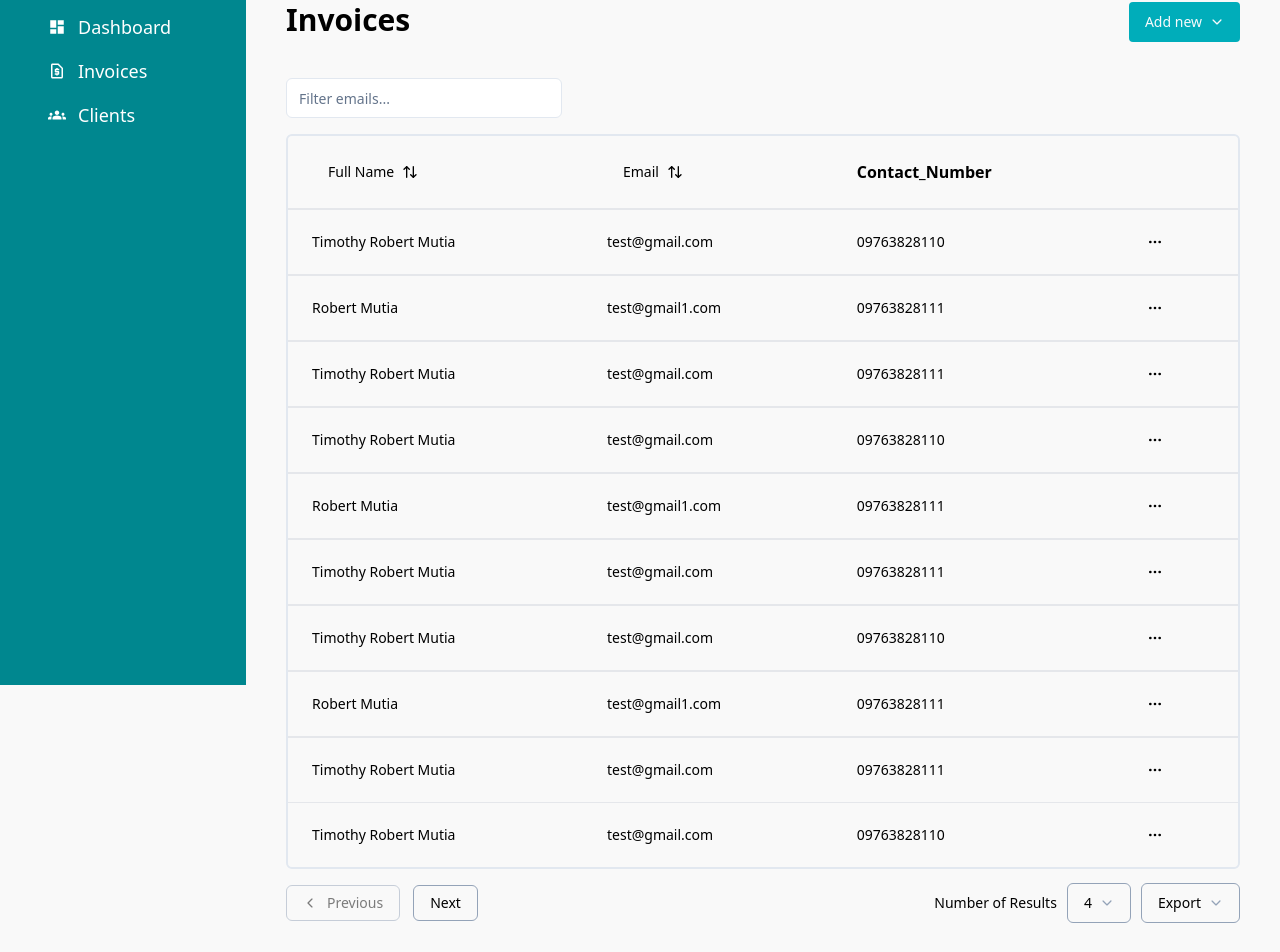
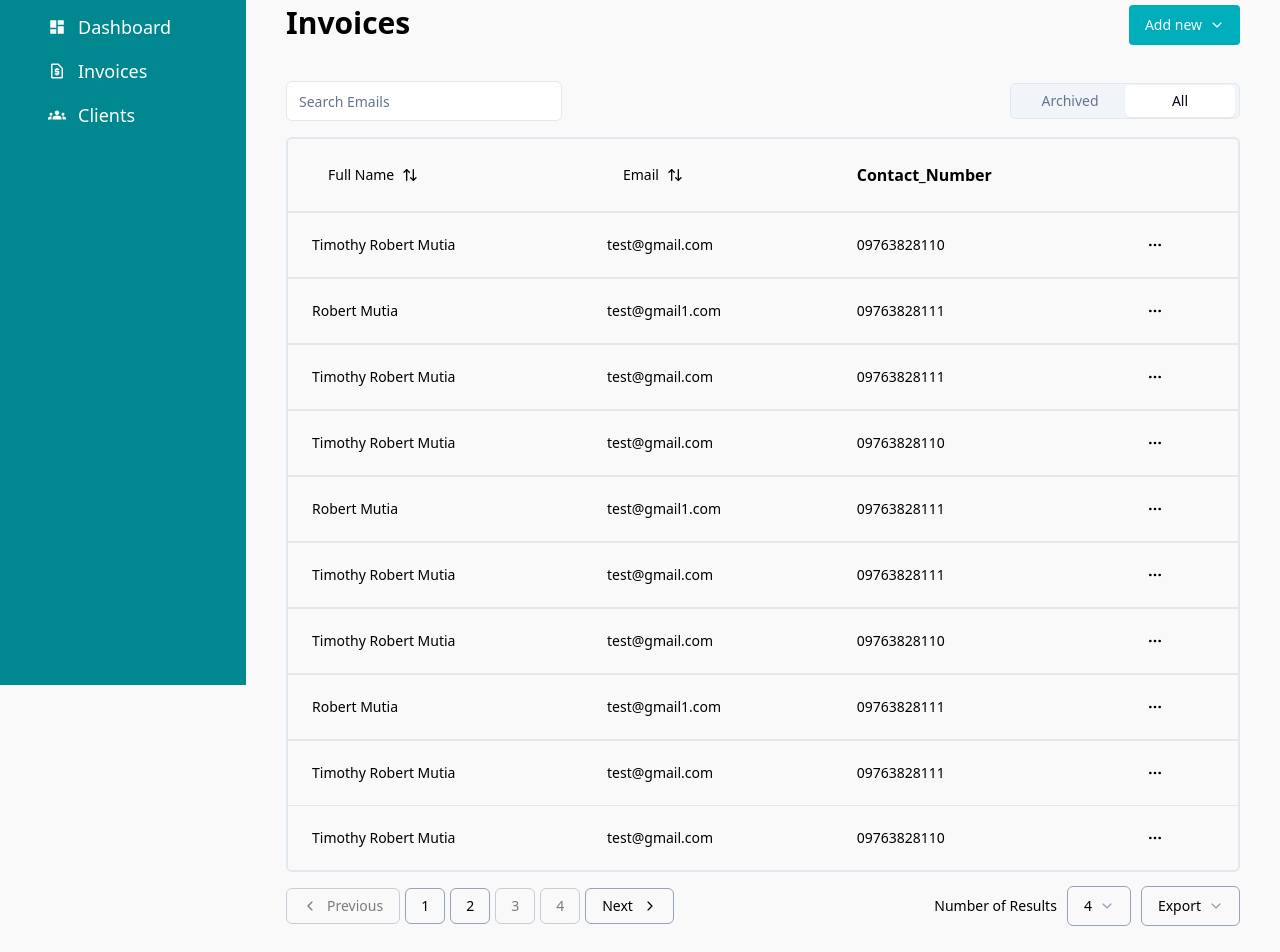
Before and after one commit to clintafk/queply_invoice_system, a React (Vite) app: page /Clients in a window 1280 px wide. Shown: the part 115-1067 px from the top of the page. Built offline with nearby package versions, Linux system fonts and the light colour scheme.

Commit message:
feat: added number pagination

```diff
--- a/package.json
+++ b/package.json
@@ -13,6 +13,7 @@
     "@radix-ui/react-dropdown-menu": "^2.1.2",
     "@radix-ui/react-label": "^2.1.0",
     "@radix-ui/react-slot": "^1.1.0",
+    "@radix-ui/react-tabs": "^1.1.1",
     "@tanstack/react-query": "^5.60.6",
     "@tanstack/react-table": "^8.20.5",
     "@tanstack/zod-form-adapter": "^0.36.2",
--- a/src/App.tsx
+++ b/src/App.tsx
@@ -19,7 +19,7 @@ export default function App() {
                 </Sidebar>
             </div>
 
-            <div className="flex w-full flex-col">
+            <div className="flex w-full h-screen flex-col">
                 <Header />
                 <Outlet />
             </div>
--- a/src/components/Header.tsx
+++ b/src/components/Header.tsx
@@ -15,7 +15,7 @@ import { IoIosArrowDown } from "react-icons/io";
 
 export const Header = () => {
     return (
-        <header className="flex flex-row justify-between rounded-sm bg-header border-b px-10 py-7">
+        <header className="flex flex-row h-20 justify-between bg-header border-b px-10 py-[30.5px]">
             <span className="text-sm font-light">Queply Innovations</span>
             <div className="flex cursor-pointer flex-row items-center gap-2 text-sm font-light hover:text-teal-500">
                 <DropdownMenu>
--- a/src/components/ui/DataTable.tsx
+++ b/src/components/ui/ClientDataTable.tsx
@@ -1,8 +1,9 @@
 "use client"
-import React from "react"
+import React, { useState } from "react"
 import {
   ColumnDef,
   ColumnFiltersState,
+  PaginationState,
   flexRender,
   SortingState,
   getCoreRowModel,
@@ -28,21 +29,29 @@ import {
   DropdownMenuSeparator,
   DropdownMenuTrigger,
 } from "@/components/ui/dropdown-menu";
-import { IoIosArrowBack, IoIosArrowDown, IoIosArrowDropleft } from "react-icons/io";
+import { IoIosArrowBack, IoIosArrowDown, IoIosArrowDropleft, IoIosArrowForward } from "react-icons/io";
+import { MdSearch } from "react-icons/md";
+import { Tabs, TabsContent, TabsList, TabsTrigger } from "@/components/ui/tabs"
 
 interface DataTableProps<TData, TValue> {
   columns: ColumnDef<TData, TValue>[]
   data: TData[]
 }
 
-export function DataTable<TData, TValue>({
+export function ClientDataTable<TData, TValue>({
   columns,
   data,
+
 }: DataTableProps<TData, TValue>) {
   const [sorting, setSorting] = React.useState<SortingState>([])
   const [columnFilters, setColumnFilters] = React.useState<ColumnFiltersState>(
     []
   )
+  const [pagination, setPagination] = React.useState<PaginationState>({
+    pageIndex: 0,
+    pageSize: 10,
+  })
+  const [archived, setArchived] = useState(false)
   const table = useReactTable({
     data,
     columns,
@@ -52,9 +61,11 @@ export function DataTable<TData, TValue>({
     getSortedRowModel: getSortedRowModel(),
     onColumnFiltersChange: setColumnFilters,
     getFilteredRowModel: getFilteredRowModel(),
+    onPaginationChange: setPagination,
     state: {
       sorting,
       columnFilters,
+      pagination,
     },
   })
 
@@ -62,13 +73,19 @@ export function DataTable<TData, TValue>({
     <div>
       <div className="flex items-center py-4 justify-between">
         <Input
-          placeholder="Filter emails..."
+          placeholder="Search Emails"
           value={(table.getColumn("email")?.getFilterValue() as string) ?? ""}
           onChange={(event) =>
             table.getColumn("email")?.setFilterValue(event.target.value)
           }
           className="max-w-[276px] rounded-[6px]"
         />
+        <Tabs defaultValue="All">
+          <TabsList className="w-[230px] h-9 rounded-[6px] text-sm border-gray-border border-solid border-[1px] p-1 flex flex-row">
+            <TabsTrigger className="w-full rounded-[6px] border-solid" value="Archived" onChange={(event) => setArchived(true)}>Archived</TabsTrigger>
+            <TabsTrigger className="w-full rounded-[6px] border-solid" value="All" onChange={(event) => setArchived(false)}>All</TabsTrigger>
+          </TabsList>
+        </Tabs>
       </div>
       <div className="rounded-[6px] border-2 border-gray-border border-solid">
         <Table>
@@ -115,7 +132,7 @@ export function DataTable<TData, TValue>({
         </Table>
       </div>
       <div className="flex flex-row justify-between">
-        <div className="flex items-center justify-start space-x-2 py-4 gap-[5px]">
+        <div className="flex items-center justify-start py-4 gap-[5px]">
           <Button
             className="px-4 py-3 gap-[10px] items-center border-solid border-[1px] rounded-[6px] border-gray-border-3 bg-gray-border-2 text-black text-sm font-normal hover:bg-gray-border"
             variant="outline"
@@ -128,6 +145,42 @@ export function DataTable<TData, TValue>({
 
           </Button>
           <Button
+            className="w-10 px-4 py-3 gap-[10px] items-center border-solid border-[1px] rounded-[6px] border-gray-border-3 bg-gray-border-2 text-black text-sm font-normal hover:bg-gray-border"
+            variant="outline"
+            size="sm"
+            onClick={() => table.setPageIndex(table.getState().pagination.pageIndex)}
+            disabled={(table.getState().pagination.pageIndex + 1) > table.getPageCount()}
+            >
+            {table.getState().pagination.pageIndex + 1}
+          </Button>
+          <Button
+            className="w-10 px-4 py-3 gap-[10px] items-center border-solid border-[1px] rounded-[6px] border-gray-border-3 bg-gray-border-2 text-black text-sm font-normal hover:bg-gray-border"
+            variant="outline"
+            size="sm"
+            onClick={() => table.setPageIndex(table.getState().pagination.pageIndex + 1)}
+            disabled={(table.getState().pagination.pageIndex + 2) > table.getPageCount()}
+            >
+            {table.getState().pagination.pageIndex + 2}
+          </Button>
+          <Button
+            className="w-10 px-4 py-3 gap-[10px] items-center border-solid border-[1px] rounded-[6px] border-gray-border-3 bg-gray-border-2 text-black text-sm font-normal hover:bg-gray-border"
+            variant="outline"
+            size="sm"
+            onClick={() => table.setPageIndex(table.getState().pagination.pageIndex + 2)}
+            disabled={(table.getState().pagination.pageIndex + 3) > table.getPageCount()}
+            >
+            {table.getState().pagination.pageIndex + 3}
+          </Button>
+          <Button
+            className="w-10 px-4 py-3 gap-[10px] items-center border-solid border-[1px] rounded-[6px] border-gray-border-3 bg-gray-border-2 text-black text-sm font-normal hover:bg-gray-border"
+            variant="outline"
+            size="sm"
+            onClick={() => table.setPageIndex(table.getState().pagination.pageIndex + 3)}
+            disabled={(table.getState().pagination.pageIndex + 4) > table.getPageCount()}
+            >
+            {table.getState().pagination.pageIndex + 4}
+          </Button>
+          <Button
             className="px-4 py-3 gap-[10px] items-center border-solid border-[1px] rounded-[6px] border-gray-border-3 bg-gray-border-2 text-black text-sm font-normal hover:bg-gray-border"
             variant="outline"
             size="sm"
@@ -135,6 +188,7 @@ export function DataTable<TData, TValue>({
             disabled={!table.getCanNextPage()}
           >
             Next
+            <IoIosArrowForward />
           </Button>
         </div>
         <div className="flex flex-row gap-[10px] text-sm items-center ">
--- /dev/null
+++ b/src/components/ui/tabs.tsx
@@ -0,0 +1,53 @@
+import * as React from "react"
+import * as TabsPrimitive from "@radix-ui/react-tabs"
+
+import { cn } from "@/lib/utils"
+
+const Tabs = TabsPrimitive.Root
+
+const TabsList = React.forwardRef<
+  React.ElementRef<typeof TabsPrimitive.List>,
+  React.ComponentPropsWithoutRef<typeof TabsPrimitive.List>
+>(({ className, ...props }, ref) => (
+  <TabsPrimitive.List
+    ref={ref}
+    className={cn(
+      "inline-flex h-10 items-center justify-center rounded-md bg-slate-100 p-1 text-slate-500 dark:bg-slate-800 dark:text-slate-400",
+      className
+    )}
+    {...props}
+  />
+))
+TabsList.displayName = TabsPrimitive.List.displayName
+
+const TabsTrigger = React.forwardRef<
+  React.ElementRef<typeof TabsPrimitive.Trigger>,
+  React.ComponentPropsWithoutRef<typeof TabsPrimitive.Trigger>
+>(({ className, ...props }, ref) => (
+  <TabsPrimitive.Trigger
+    ref={ref}
+    className={cn(
+      "inline-flex items-center justify-center whitespace-nowrap rounded-sm px-3 py-1.5 text-sm font-medium ring-offset-white transition-all focus-visible:outline-none focus-visible:ring-2 focus-visible:ring-slate-950 focus-visible:ring-offset-2 disabled:pointer-events-none disabled:opacity-50 data-[state=active]:bg-white data-[state=active]:text-slate-950 data-[state=active]:shadow-sm dark:ring-offset-slate-950 dark:focus-visible:ring-slate-300 dark:data-[state=active]:bg-slate-950 dark:data-[state=active]:text-slate-50",
+      className
+    )}
+    {...props}
+  />
+))
+TabsTrigger.displayName = TabsPrimitive.Trigger.displayName
+
+const TabsContent = React.forwardRef<
+  React.ElementRef<typeof TabsPrimitive.Content>,
+  React.ComponentPropsWithoutRef<typeof TabsPrimitive.Content>
+>(({ className, ...props }, ref) => (
+  <TabsPrimitive.Content
+    ref={ref}
+    className={cn(
+      "mt-2 ring-offset-white focus-visible:outline-none focus-visible:ring-2 focus-visible:ring-slate-950 focus-visible:ring-offset-2 dark:ring-offset-slate-950 dark:focus-visible:ring-slate-300",
+      className
+    )}
+    {...props}
+  />
+))
+TabsContent.displayName = TabsPrimitive.Content.displayName
+
+export { Tabs, TabsList, TabsTrigger, TabsContent }
--- a/src/pages/Clients.tsx
+++ b/src/pages/Clients.tsx
@@ -1,4 +1,4 @@
-import { DataTable } from "../components/ui/DataTable";
+import { ClientDataTable } from "../components/ui/ClientDataTable";
 import { columns, sample } from "@/tables/Client_Schema";
 import { useState } from "react";
 import {
@@ -40,7 +40,7 @@ export default function Clients() {
             </div>
             <div className="flex flex-col gap-[10px]">
 
-                <DataTable columns={ columns } data={sample}></DataTable>
+                <ClientDataTable columns={ columns } data={sample}></ClientDataTable>
             </div>
             <div className="flex flex-row">
 
```
Also changed, not shown: 2 other files (tests, documents, lock files or other folders).
